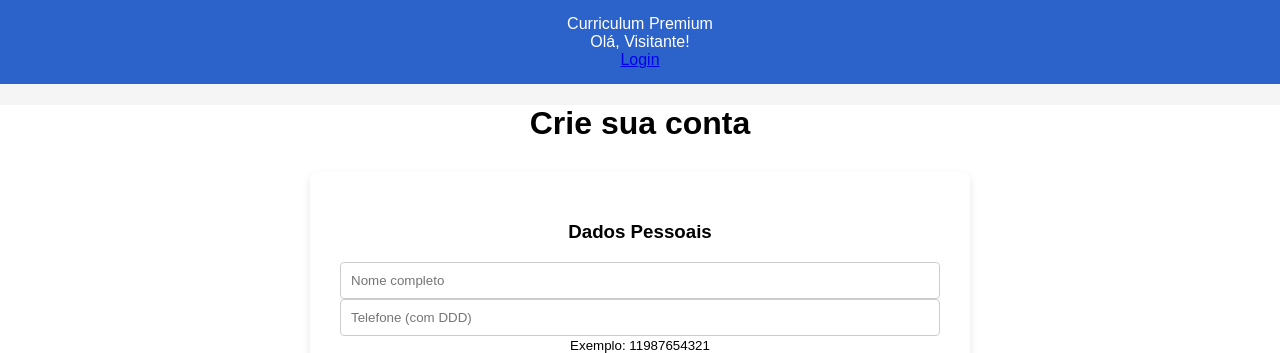
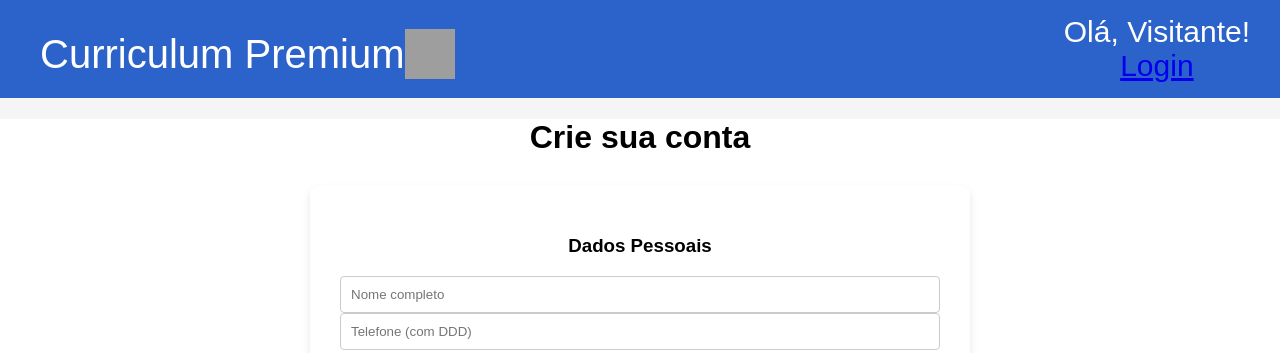
Before and after one commit to Hudsaw/web2, a PHP site: page /web2/cadastro.php in a window 1280 px wide. Shown: the top 353 px of the page. Run offline with PHP 8.4, Linux system fonts and the light colour scheme; grey boxes are pictures that could not be loaded.

Commit message:
Add files via upload

```diff
--- a/prova/header.php
+++ b/prova/header.php
@@ -39,7 +39,10 @@ if (isset($_SESSION['usuario_id'])) {
     <header class="header">
         <div class="header-container">
 
+            <div class="logo">
                 <span class="logo-text">Curriculum Premium</span>
+                <img  src="https://img.icons8.com/?size=100&id=45588&format=png&color=FFFFFF">
+            </div>
 
             <nav class="nav-user">
 
--- a/prova/style.css
+++ b/prova/style.css
@@ -5,10 +5,29 @@ body {
     background-color: #f5f5f5;
 }
 
-header, footer {
+header {
     background-color: #2c63ca;
     color: white;
     padding: 15px 30px;
+    text-align: center;
+    font-size: 30px;
+}
+
+.header-container{
+    display: flex;
+    justify-content: space-between;
+}
+.logo{
+    display: flex;
+    align-items: center;
+    margin-top: 10px;
+    margin-left: 10px;
+    font-size: 40px;
+}
+
+footer {
+    background-color: #2c63ca;
+    color: white;
     text-align: center;
 }
 
@@ -30,7 +49,6 @@ header, footer {
 h2 {
     text-align: center;
     color: #333;
-    margin-top: 40px;
 }
 
 form {
@@ -81,9 +99,9 @@ footer {
     width: 100%;
 }
 
-.icon{
-    height: 30px;
-    width: 30px;
+img{
+    height: 50px;
+    width: 50px;
 }
 
 .apresentacao {
```
